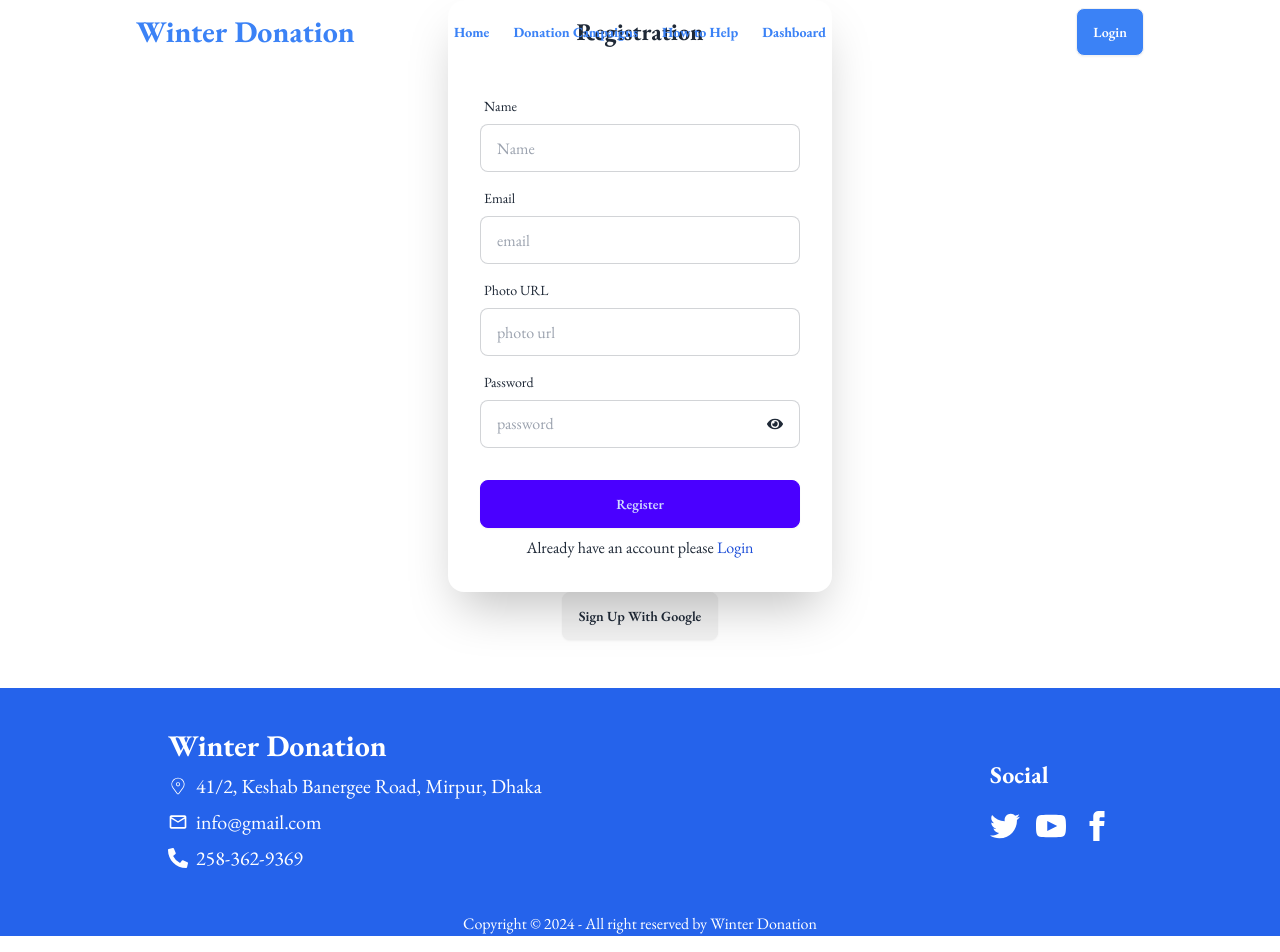
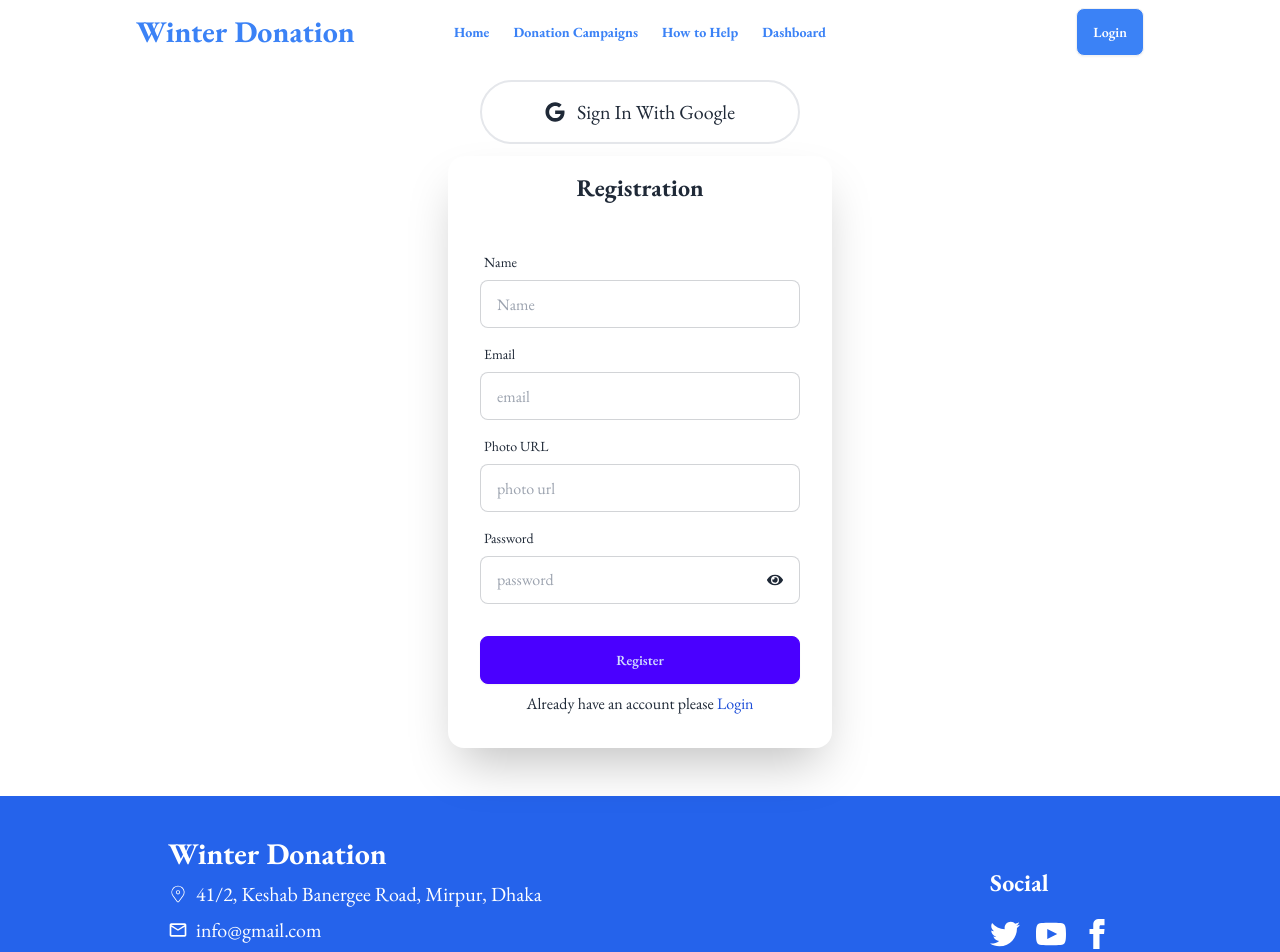
Before and after one commit to Sadia492/winter-donation, a React (Vite) app: page /register in a window 1280 px wide. Shown: the top 952 px of the page. Built offline with nearby package versions, Linux system fonts and the light colour scheme; no server answers.

Commit message:
some issues fixed

```diff
--- a/index.html
+++ b/index.html
@@ -2,7 +2,7 @@
 <html lang="en">
   <head>
     <meta charset="UTF-8" />
-    <link rel="icon" type="image/svg+xml" href="/vite.svg" />
+    <link rel="icon" href="/snow.png" />
     <meta name="viewport" content="width=device-width, initial-scale=1.0" />
     <title>Winter Donation</title>
   </head>
--- a/src/components/Banner.jsx
+++ b/src/components/Banner.jsx
@@ -20,7 +20,7 @@ export default function Banner() {
       background:
         "https://i.ibb.co.com/s28ZYVB/DALL-E-2024-11-18-13-37-34-A-heartwarming-illustration-of-a-winter-donation-drive-set-in-a-light-fro.webp", // Corrected URL
       text: "Welcome to Winter Clothing Donation",
-      textColor: "text-blue-500",
+      textColor: "text-blue-600",
     },
     {
       background:
--- a/src/components/Footer.jsx
+++ b/src/components/Footer.jsx
@@ -59,7 +59,7 @@ export default function Footer() {
         </nav>
       </footer>
       <aside>
-        <p className="text-center">
+        <p className="text-center py-4">
           Copyright © {new Date().getFullYear()} - All right reserved by Winter
           Donation
         </p>
--- a/src/components/ForgetPassword.jsx
+++ b/src/components/ForgetPassword.jsx
@@ -18,7 +18,10 @@ export default function ForgetPassword() {
       });
   };
   return (
-    <div className="card bg-base-100 w-full mx-auto max-w-sm shrink-0 shadow-2xl">
+    <div className="card bg-base-100 w-full mt-20 mx-auto max-w-sm shrink-0 shadow-2xl">
+      <Helmet>
+        <title>Winter Donation | Forget</title>
+      </Helmet>
       <form className="card-body">
         <div className="form-control">
           <label className="label">
--- a/src/components/Login.jsx
+++ b/src/components/Login.jsx
@@ -4,7 +4,8 @@ import { authContext } from "../AuthProvider/AuthProvider";
 import { FaEye } from "react-icons/fa";
 import { FaEyeSlash } from "react-icons/fa";
 import { toast } from "react-toastify";
-
+import { FaGoogle } from "react-icons/fa";
+import { Helmet } from "react-helmet-async";
 export default function Login() {
   const location = useLocation();
   const [show, setShow] = useState(false);
@@ -37,8 +38,20 @@ export default function Login() {
     }
   };
   return (
-    <div>
-      <div className="card bg-base-100 w-full mt-20 mx-auto max-w-sm shrink-0 shadow-2xl">
+    <div className=" mt-20">
+      <Helmet>
+        <title>Winter Donation | Login</title>
+      </Helmet>
+      <div className="text-center flex justify-center mb-3 items-center">
+        <button
+          onClick={() => signInWithGoogle(navigate)}
+          className="border-2 rounded-full gap-3 w-80 text-center py-4 px-6 flex items-center justify-center text-xl"
+        >
+          <FaGoogle></FaGoogle>
+          Sign In With Google
+        </button>
+      </div>
+      <div className="card bg-base-100 w-full mx-auto max-w-sm shrink-0 shadow-2xl">
         <h2 className="text-center font-bold text-2xl mt-4">Login</h2>
         <form onSubmit={handleSubmit} className="card-body">
           <div className="form-control">
@@ -91,12 +104,6 @@ export default function Login() {
           </p>
         </form>
       </div>
-      <button
-        onClick={() => signInWithGoogle(navigate)}
-        className="block mx-auto btn"
-      >
-        Sign In With Google
-      </button>
     </div>
   );
 }
--- a/src/components/ProfileUpdate.jsx
+++ b/src/components/ProfileUpdate.jsx
@@ -1,6 +1,7 @@
 import React, { useContext } from "react";
 import { authContext } from "../AuthProvider/AuthProvider";
 import { useNavigate } from "react-router-dom";
+import { Helmet } from "react-helmet-async";
 
 export default function ProfileUpdate() {
   const { updateUser, setLoading } = useContext(authContext);
@@ -21,7 +22,10 @@ export default function ProfileUpdate() {
   };
 
   return (
-    <div className="card bg-base-100 mx-auto w-full max-w-sm shrink-0 shadow-2xl">
+    <div className="card bg-base-100 mt-20 mx-auto w-full max-w-sm shrink-0 shadow-2xl">
+      <Helmet>
+        <title>Winter Donation | Update</title>
+      </Helmet>
       <form onSubmit={handleUpdate} className="card-body">
         <div className="form-control">
           <label className="label">
--- a/src/components/Register.jsx
+++ b/src/components/Register.jsx
@@ -4,7 +4,8 @@ import { Link, useNavigate } from "react-router-dom";
 import { FaEye } from "react-icons/fa";
 import { FaEyeSlash } from "react-icons/fa";
 import { toast } from "react-toastify";
-
+import { FaGoogle } from "react-icons/fa";
+import { Helmet } from "react-helmet-async";
 export default function Register() {
   const { createUser, setUser, updateUser, signInWithGoogle } =
     useContext(authContext);
@@ -45,7 +46,19 @@ export default function Register() {
       });
   };
   return (
-    <div>
+    <div className="mt-20">
+      <Helmet>
+        <title>Winter Donation | Register</title>
+      </Helmet>
+      <div className="text-center flex justify-center mb-3 items-center">
+        <button
+          onClick={() => signInWithGoogle(navigate)}
+          className="border-2 rounded-full gap-3 w-80 text-center py-4 px-6 flex items-center justify-center text-xl"
+        >
+          <FaGoogle></FaGoogle>
+          Sign In With Google
+        </button>
+      </div>
       <div className="card bg-base-100 mx-auto w-full max-w-sm shrink-0 shadow-2xl">
         <h2 className="text-2xl font-bold text-center mb-2 mt-4">
           Registration
@@ -116,12 +129,6 @@ export default function Register() {
           </p>
         </form>
       </div>
-      <button
-        onClick={() => signInWithGoogle(navigate)}
-        className="block mx-auto btn"
-      >
-        Sign Up With Google
-      </button>
     </div>
   );
 }
--- a/src/layouts/MainLayout.jsx
+++ b/src/layouts/MainLayout.jsx
@@ -20,7 +20,7 @@ export default function MainLayout() {
           <Navbar></Navbar>
         </nav>
       </header>
-      <main className="min-h-[calc(100vh-299px)]">
+      <main className="min-h-[calc(100vh-330px)]">
         <Outlet></Outlet>
       </main>
 
--- a/src/pages/Dashboard.jsx
+++ b/src/pages/Dashboard.jsx
@@ -6,7 +6,7 @@ import { Helmet } from "react-helmet-async";
 export default function Dashboard() {
   const { user } = useContext(authContext);
   return (
-    <div className="bg-[url('https://i.ibb.co.com/G7dvRjb/cool-background.png')] bg-no-repeat bg-cover pt-16  text-white min-h-[calc(100vh-300px)]">
+    <div className="bg-[url('https://i.ibb.co.com/G7dvRjb/cool-background.png')] bg-no-repeat bg-cover pt-16 pb-20 text-white">
       <Helmet>
         <title>Winter Donation | Dashboard</title>
       </Helmet>
```
Also changed, not shown: public/snow.png (added).
